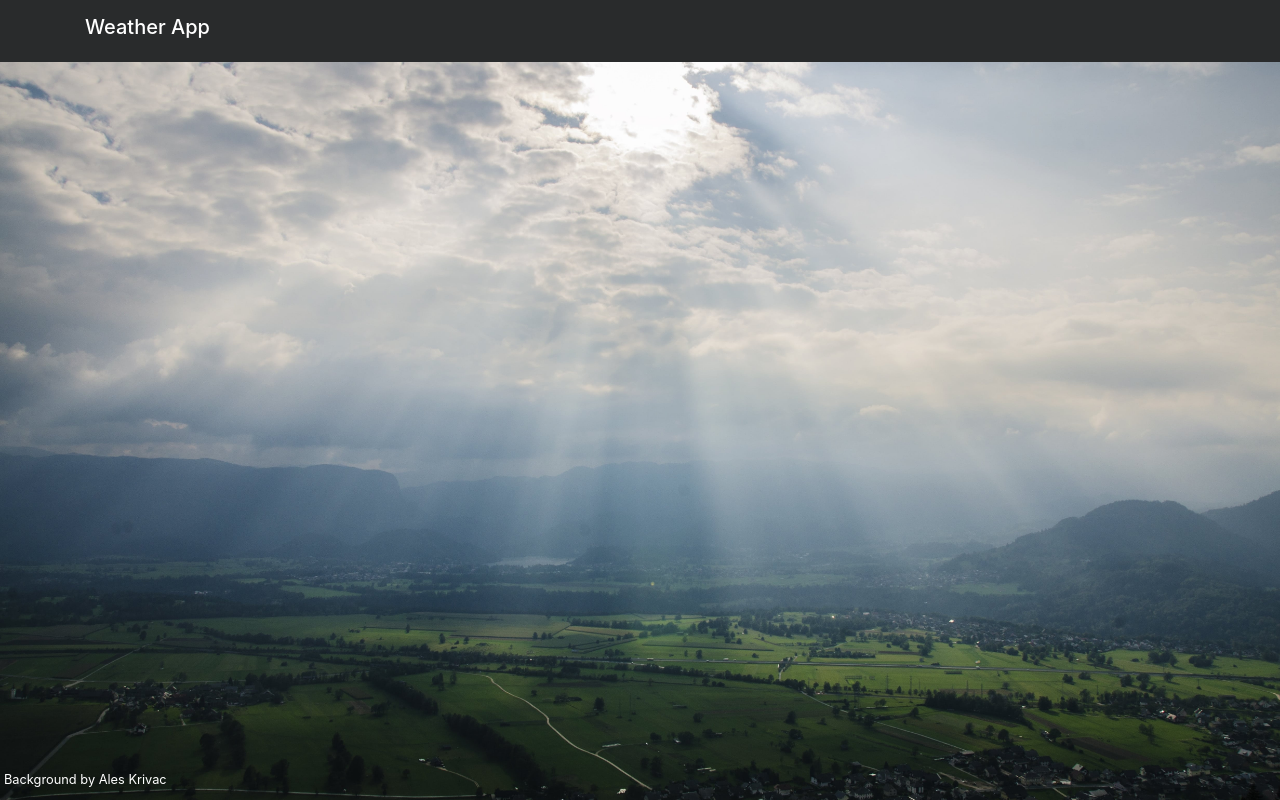
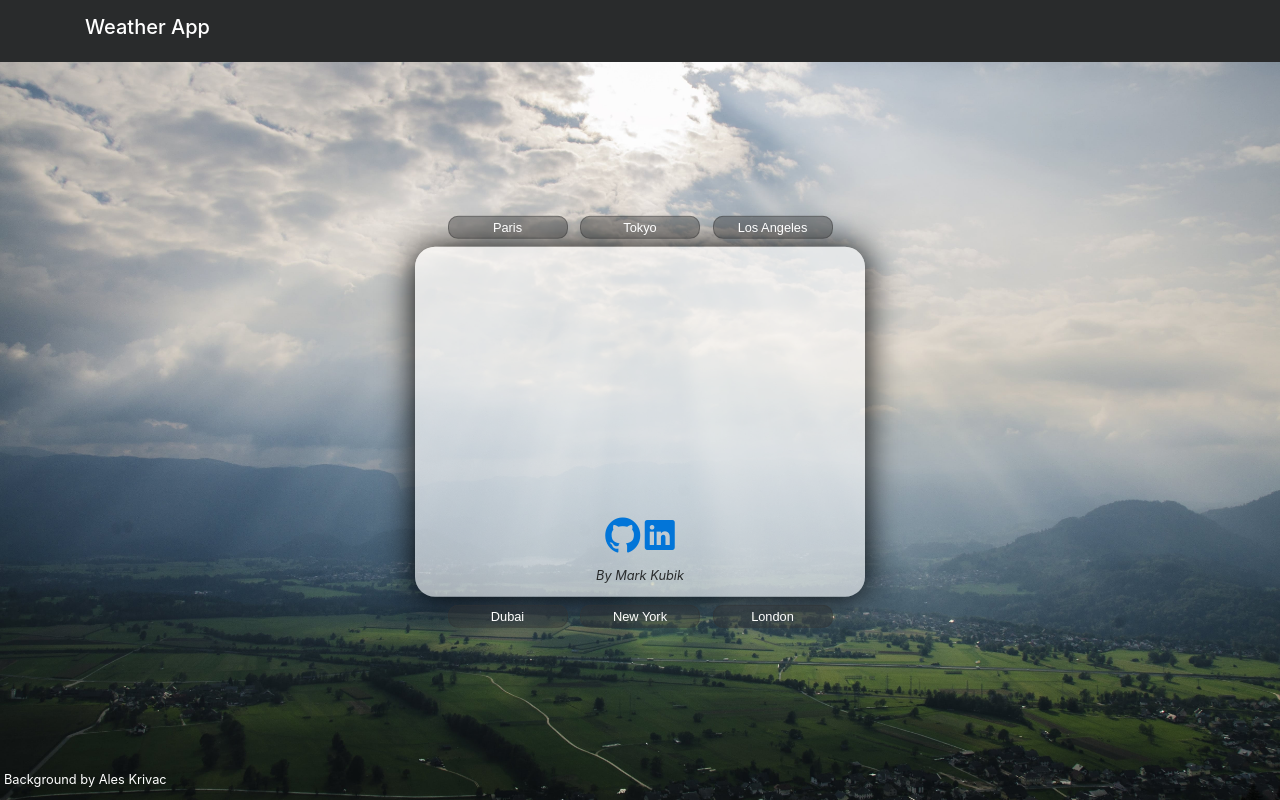
Before and after one commit to KUBIX90/weather-app, a plain HTML site: page index.html in a window 1280 px wide. Drawn offline with nearby package versions, Linux system fonts and the light colour scheme; files whose address does not match are found by name.

Commit message:
CSS container, icons and buttons added

```diff
--- a/index.html
+++ b/index.html
@@ -18,12 +18,26 @@
 			  </div>
 			</nav>
 		</div>
+		<div class="container vertical-align text-center">
+			<button>Paris</button>
+			<button>Tokyo</button>
+			<button>Los Angeles</button>
+				<div class="text-center app-container mx-auto">
+					<div class="position">
+						<a href="https://github.com/KUBIX90"><i class="ion-social-github"></i></a>
+						<a href="https://www.linkedin.com/in/mark-kubik-79926440"><i class="ion-social-linkedin"></i></a>
+							<p class="text-style--author">By Mark Kubik</p>
+					</div>
+				</div>
+			<button>Dubai</button>
+			<button>New York</button>
+			<button>London</button>
+		</div>
 	</div>
 	<a id="image-credit"
 		href="https://unsplash.com/@aleskrivec"
 		target="_blank">Background by Ales Krivac
 	</a>
-
 
 	<script src="https://ajax.googleapis.com/ajax/libs/jquery/3.2.1/jquery.min.js">
 	</script>
--- a/public/styles.css
+++ b/public/styles.css
@@ -1,4 +1,42 @@
-
+i {
+	font-size:2.5rem;
+}
+button{
+	position:relative;
+	margin:.5rem .25rem;
+	width:120px;
+	border-radius:10px;
+	background-color:rgba(50,50,50, .4);
+	border:1px solid rgba(50,50,50, .4);
+	color:white;
+	font-size: .8rem;
+}
+button:hover{
+	background-color:red;
+}
+.vertical-align{
+	position:relative;
+	top:45%;
+	transform:translateY(-50%);
+	width:50%;
+}
+.app-container {
+	height:350px;
+	width:450px;
+	background-color:rgba(255, 255, 255, .60);
+	border-radius:20px;
+	box-shadow:0px 0px 35px black;
+}
+.text-style--author{
+	font-size:.8rem;
+	font-style:italic;
+	height:auto;
+}
+.position{
+	position:relative;
+	top:74%;
+	text-align:center;
+}
 /*--image covers entire page--*/
 html,
 body,
```
